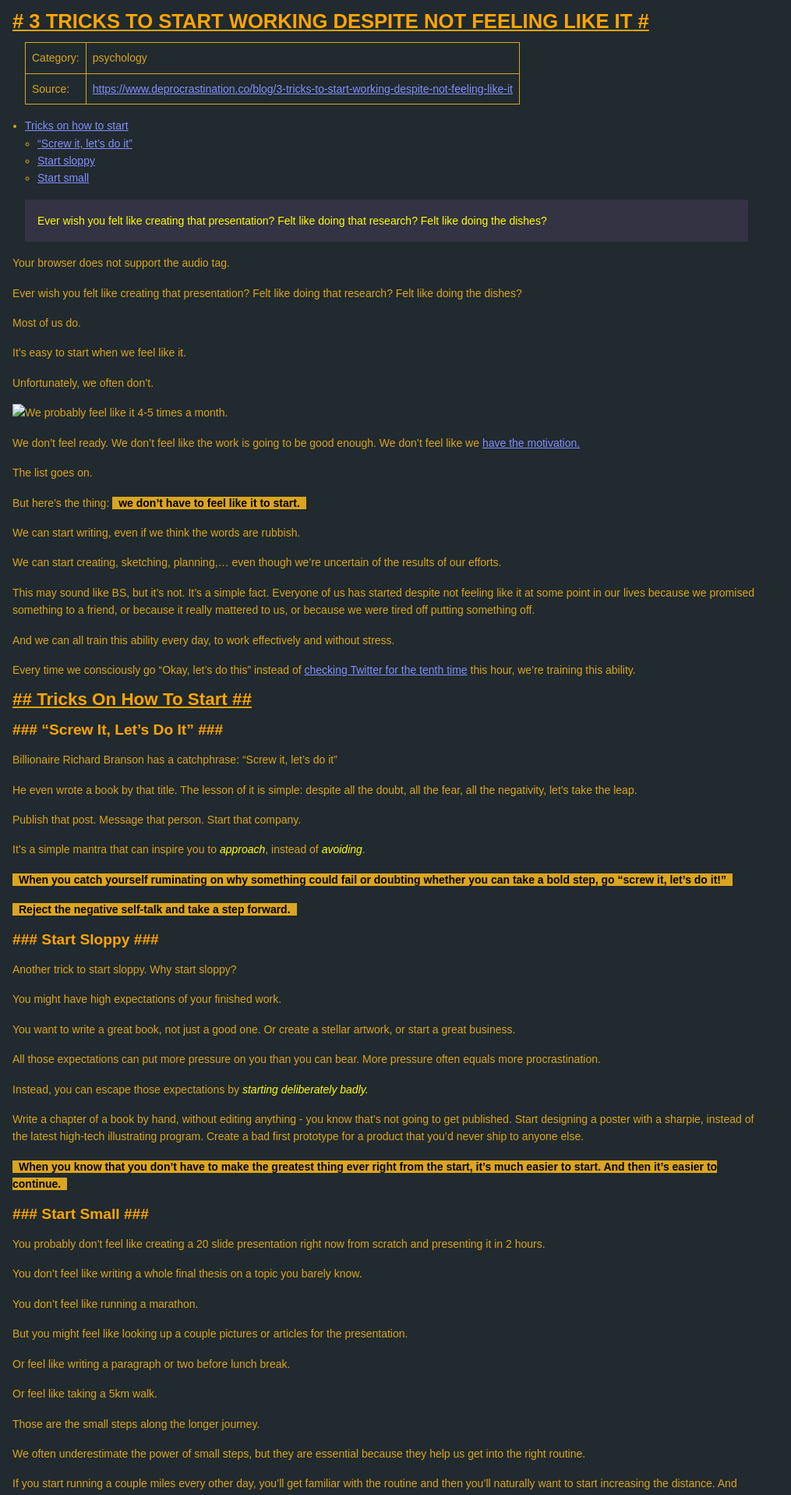
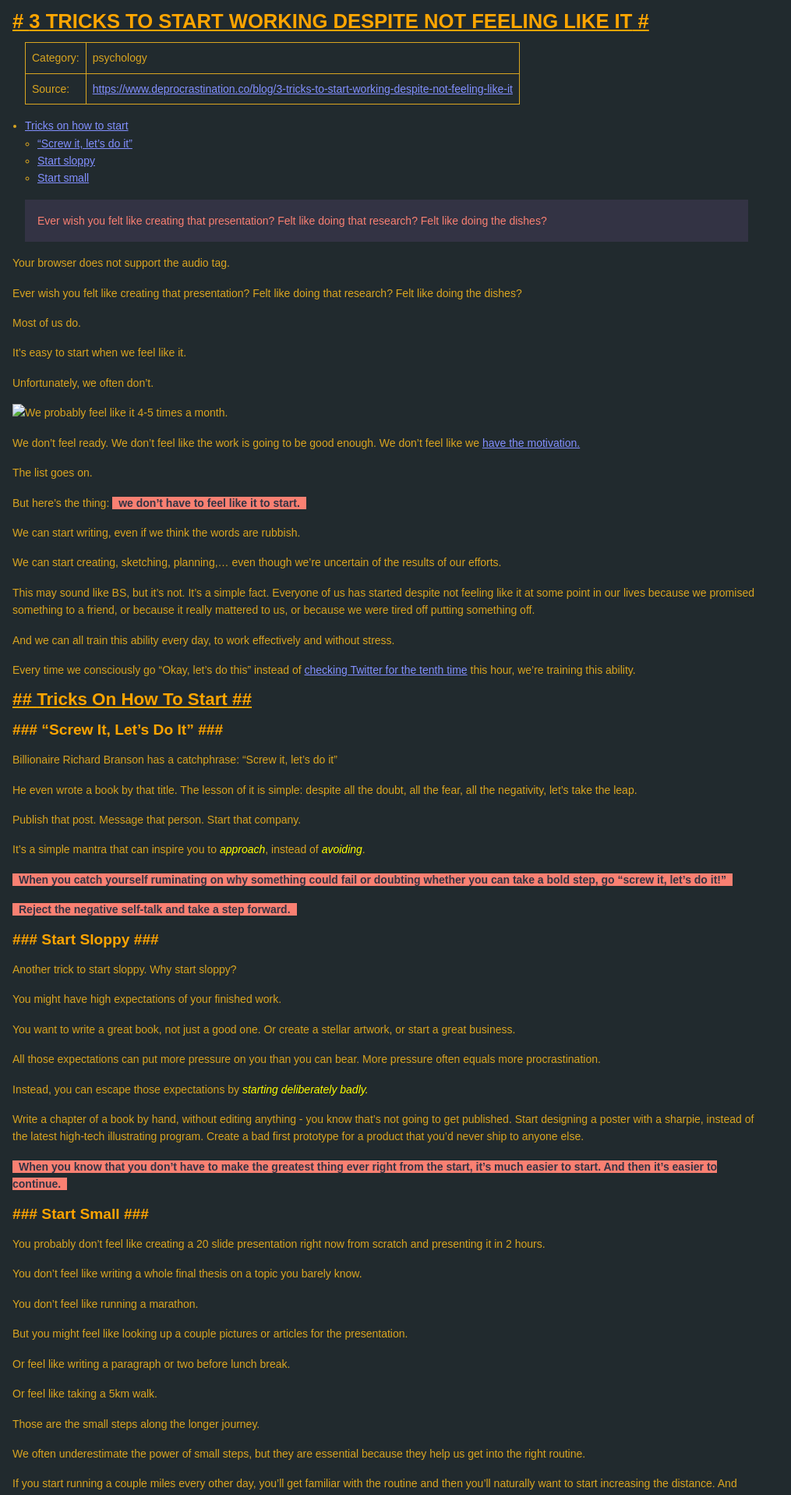
Before and after one commit to arafatm/ghp, a Jekyll site: the page built from _articles/psychology/3.tricks.to.start.working.despite.not.feeling.like.it.md, in a window 1280 px wide. Shown: the top 1917 px of the page at 78% size, without its empty margins (0-1015 px from the left). Built offline with Jekyll 4.4.1, drawn with Linux system fonts in a browser that asks for light colours; the repository's description, which GitHub fills in, is left out; some of the changed text lies outside the part shown.

Commit message:
Update default.css

```diff
--- a/assets/css/default.css
+++ b/assets/css/default.css
@@ -5,8 +5,9 @@
     --background-color: #212a2e;
     --text-color: goldenrod;
     --link-color: #828fff;
+    --bq-color: salmon;
     --em-color: yellow;
-    --strong-color: #000;
+    --strong-color: salmon;
     --pop-color: #334;
     --code-color: #FFF;
     --header-color: orange; }
@@ -22,9 +23,9 @@ body  {
 a {color: var(--link-color)}
 code, span.MathJax  { font-family: Menlo, Consolas, Monaco, "Courier New", Courier, monospace;  color: white; font-size: 1rem; }
 div.MathJax_Display {color: var(--code-color); background-color: var(--pop-color);  text-align: left; padding: 1rem; margin: 1rem;}
-strong { background-color: var(--text-color); color: var(--strong-color); padding: 0rem 0.5rem; font-weight: 600 }
+strong { background-color: var(--strong-color); color: var(--pop-color); padding: 0rem 0.5rem; font-weight: 600 }
 em {color: var(--em-color);}
-blockquote {background-color: #334; color: var(--em-color); font-weight: normal; margin: 1rem; padding: 1rem;}
+blockquote {background-color: #334; color: var(--bq-color); font-weight: normal; margin: 1rem; padding: 1rem;}
 blockquote>p{margin: 0;}
 img {max-height: 20rem;  max-width: 100%; }
 img.emoji {padding: 0rem 0.1rem;}
```
